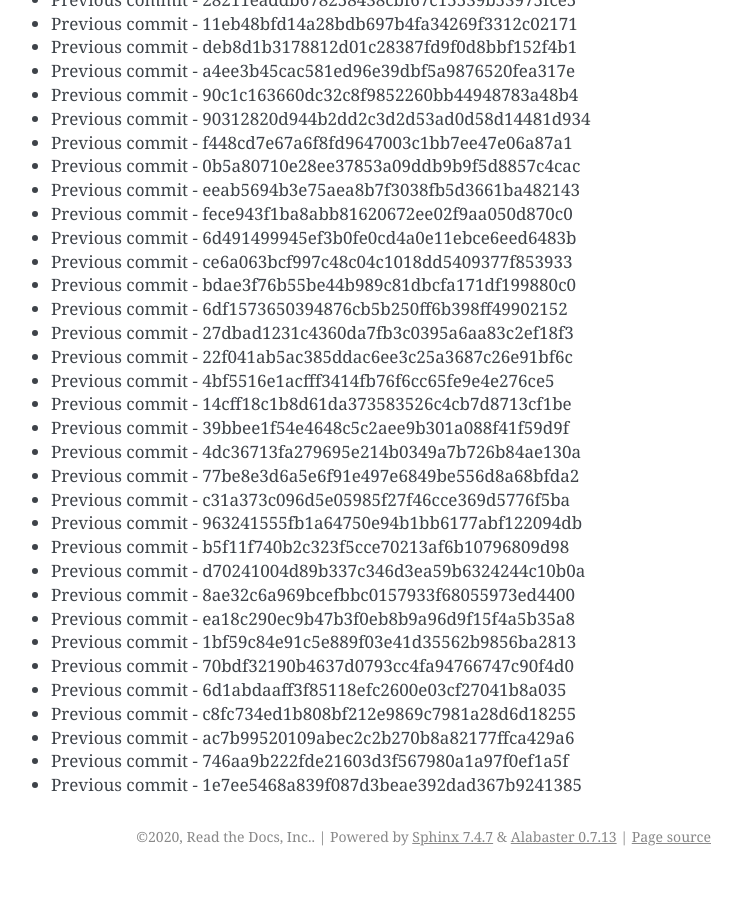
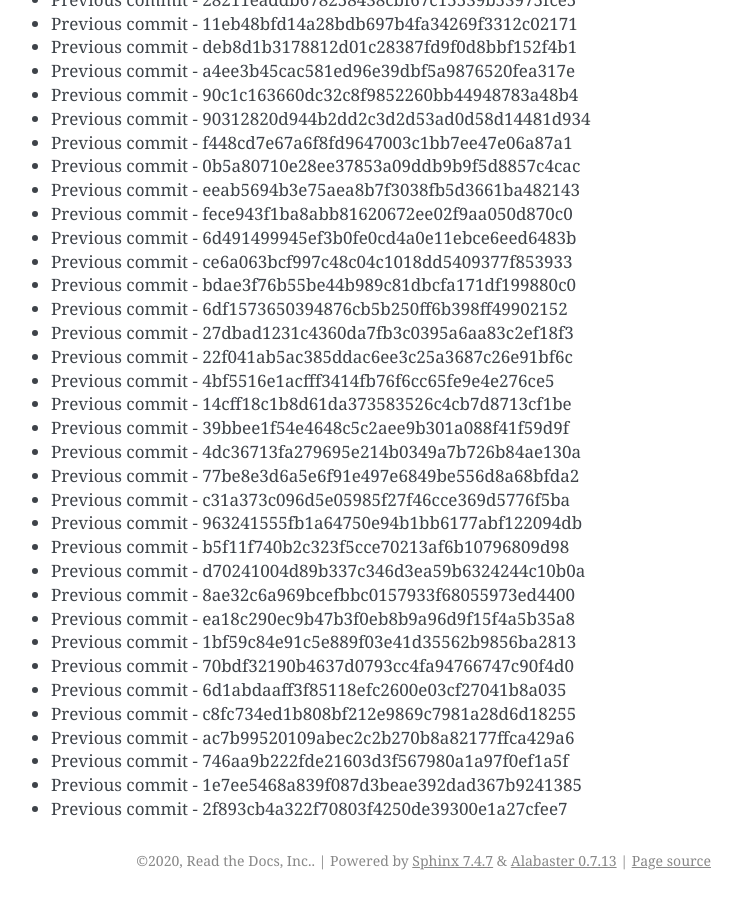
Before and after one commit to readthedocs/rtd-git-stresstest, a Sphinx documentation site: the page built from docs/updates.rst, in a window 1280 px wide and 900 px high, scrolled down 11626 px. Shown: the whole window, without its empty margins (399-1141 px from the left). Built offline with Sphinx 7.4.7, drawn with Linux system fonts in a browser that asks for light colours; before the commit the page ends 12502 px from its top, so only the background shows below that.

Commit message:
Generating commit from previous: 2f893cb4a322f70803f4250de39300e1a27cfee7

```diff
--- a/docs/updates.rst
+++ b/docs/updates.rst
@@ -520,3 +520,4 @@ It can be tested for any performance characteristics.
 * Previous commit - ac7b99520109abec2c2b270b8a82177ffca429a6
 * Previous commit - 746aa9b222fde21603d3f567980a1a97f0ef1a5f
 * Previous commit - 1e7ee5468a839f087d3beae392dad367b9241385
+* Previous commit - 2f893cb4a322f70803f4250de39300e1a27cfee7
```
